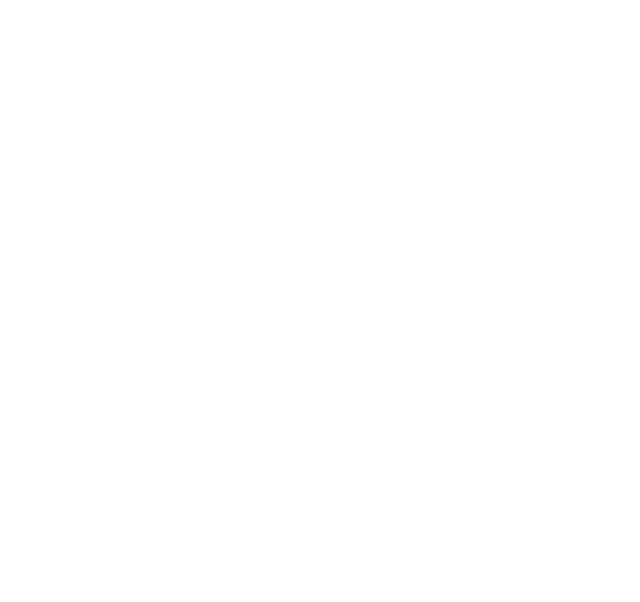
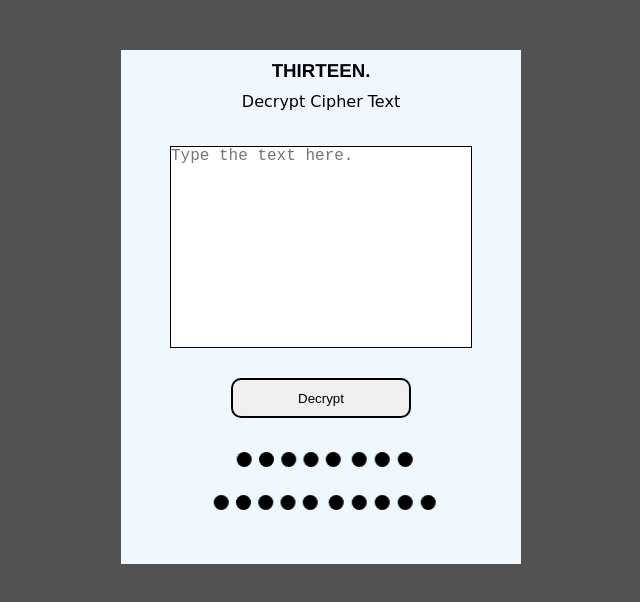
Before and after one commit to EwuraAmaSam/Thirteen, a plain HTML site: page interprete.html in a window 1280 px wide. Shown: the whole page, without its empty margins (329-969 px from the left). Drawn offline with Linux system fonts and the light colour scheme.

Commit message:
Start interpreter

```diff
--- /dev/null
+++ b/interprete.css
@@ -0,0 +1,164 @@
+*{
+    margin: 0px;
+    padding: 0px;
+}
+
+body{
+    background-color: rgba(0, 0, 0, 0.68);
+
+}
+
+.container{
+    display: flex;
+    flex-direction: column;
+    width: 400px;
+    height: auto;
+    background-color: aliceblue;
+    align-items: center;
+    margin-left: 450px;
+    margin-top: 50px;
+}
+
+h3{
+    margin-bottom: 10px;
+    margin-top: 10px;
+    font-family: 'Franklin Gothic Medium', 'Arial Narrow', Arial, sans-serif;
+
+}
+
+p{
+    font-family: cursive;
+    margin-bottom: 35px;
+}
+
+.textarea{
+    outline: none;
+    border: 1.5px black solid;
+    overflow: scroll;
+    width: 300px;
+    height: 200px;
+    resize: none;
+    font-size: large;
+}
+
+.decrypt{
+    font-family:  sans-serif;
+    width: 180px;
+    height: 40px;
+    border-radius: 10px;
+    margin-bottom: 30px;
+    margin-top: 30px;
+    outline: none;
+    border: none;
+    border: 2px black solid;
+}
+
+
+.rol-balls{
+    display: flex;
+    flex-direction: row;
+    margin-bottom: 20px;
+    align-content: center;
+}
+
+.rol-balls2{
+    display: flex;
+    flex-direction: row;
+    margin-bottom: 50px;
+    align-content: center;
+}
+
+.ball{
+    height: 15px;
+    width: 15px;
+    background-color: black;
+    border-radius: 50%;
+    margin-top: 15px;
+    margin: 4px;
+    animation-name: roll;
+    animation-duration: 8s;
+    animation-timing-function: linear;
+    animation-iteration-count: infinite;
+}
+
+.decrypt:hover{
+    background-color: black;
+    color: white;
+}
+
+
+
+/* Animations for the balls */
+
+@keyframes roll {
+    0% {
+      transform: translateX(-100%);
+      opacity: 0;
+    }
+    10% {
+      opacity: 1;
+    }
+    90% {
+      opacity: 1;
+    }
+    100% {
+      transform: translateX(100%);
+      opacity: 0;
+    }
+  }
+
+  .ball:nth-child(1) {
+    left: 0;
+    animation-delay: 0s;
+  }
+
+  .ball:nth-child(2) {
+    left: 60px;
+    animation-delay: 0.2s;
+  }
+
+  .ball:nth-child(3) {
+    left: 70px;
+    animation-delay: 0.4s;
+  }
+
+  .ball:nth-child(4) {
+    left: 80px;
+    animation-delay: 0.6s;
+  }
+
+  .ball:nth-child(5) {
+    left: 90px;
+    animation-delay: 0.8s;
+  }
+
+
+
+
+
+
+/* Mobile devices */
+@media only screen and (max-width: 767px) {
+
+   body{
+    overflow: hidden;
+   }
+
+   .container {
+    position: fixed; /* Position the container div */
+    top: 0;
+    left: 0;
+    right: 0;
+    bottom: 0;
+    width: 100%;
+    height: 100%;
+    margin: 0;
+    display: flex;
+    flex-direction: column;
+    justify-content: center;
+    align-items: center;
+    background-color: aliceblue;
+    z-index: 9999;
+  }
+
+  }
--- a/interprete.html
+++ b/interprete.html
@@ -1,11 +1,48 @@
 <!DOCTYPE html>
 <html lang="en">
 <head>
+    <link rel="stylesheet" href="./interprete.css">
     <meta charset="UTF-8">
     <meta name="viewport" content="width=device-width, initial-scale=1.0">
     <title>THIRTEEN/Interprete</title>
 </head>
 <body>
+    <div class="container">
+        <h3>THIRTEEN.</h3>
+        <p>Decrypt Cipher Text</p>
+        <textarea class="textarea" placeholder="Type the text here."></textarea>
+
+        <button class="decrypt">Decrypt</button>
+
+
+        <div class="rol-balls">
+            <div class="ball"></div>
+            <div class="ball"></div>
+            <div class="ball"></div>
+            <div class="ball"></div>
+            <div class="ball"></div>
+            <div class="ball"></div>
+            <div class="ball"></div>
+            <div class="ball"></div>
+        </div>
+
+        <div class="rol-balls2">
+            <div class="ball"></div>
+            <div class="ball"></div>
+            <div class="ball"></div>
+            <div class="ball"></div>
+            <div class="ball"></div>
+            <div class="ball"></div>
+            <div class="ball"></div>
+            <div class="ball"></div>
+            <div class="ball"></div>
+            <div class="ball"></div>
+        </div>
+
+    </div>
+
+
 
 </body>
+<script src="interprete.js"></script>
 </html>
```
Also changed, not shown: interprete.js (added).
